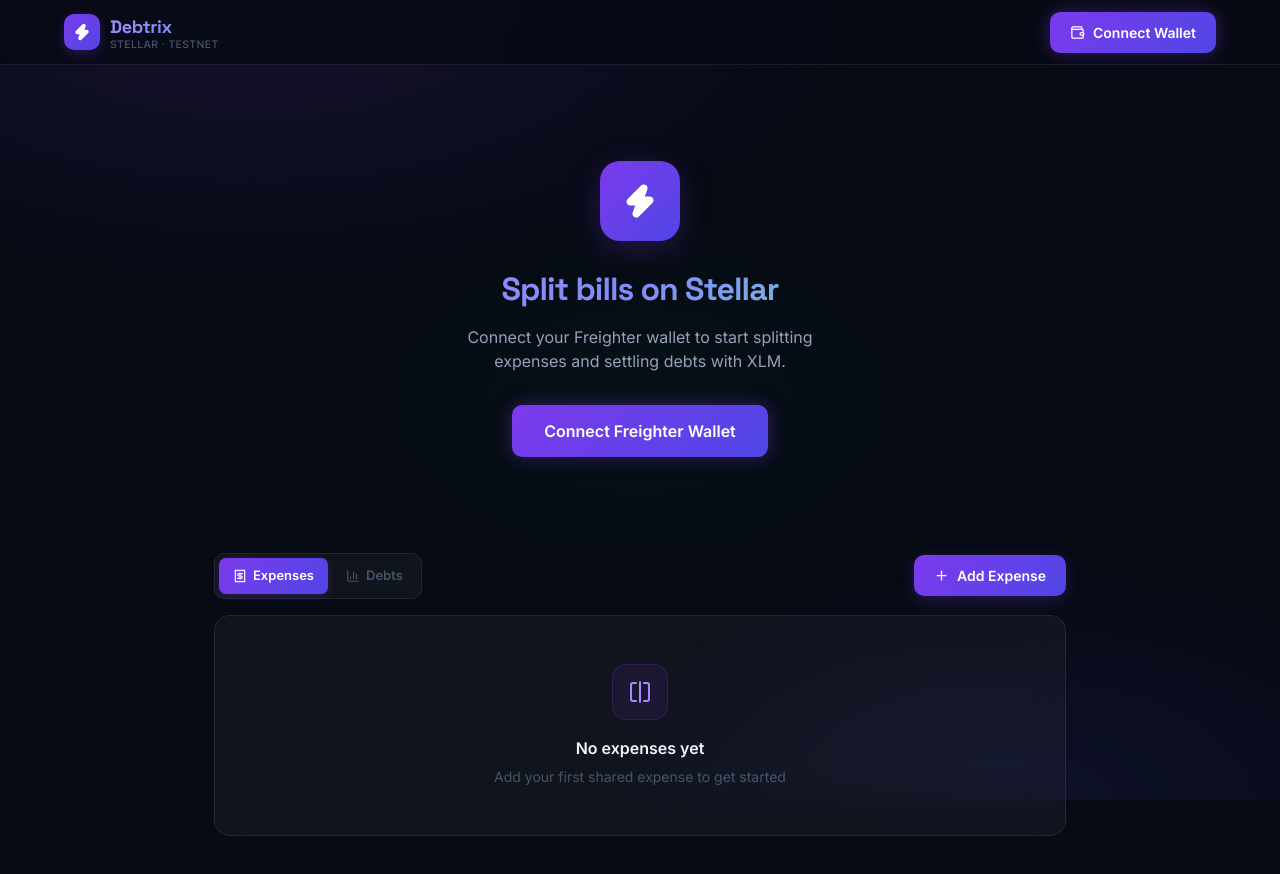
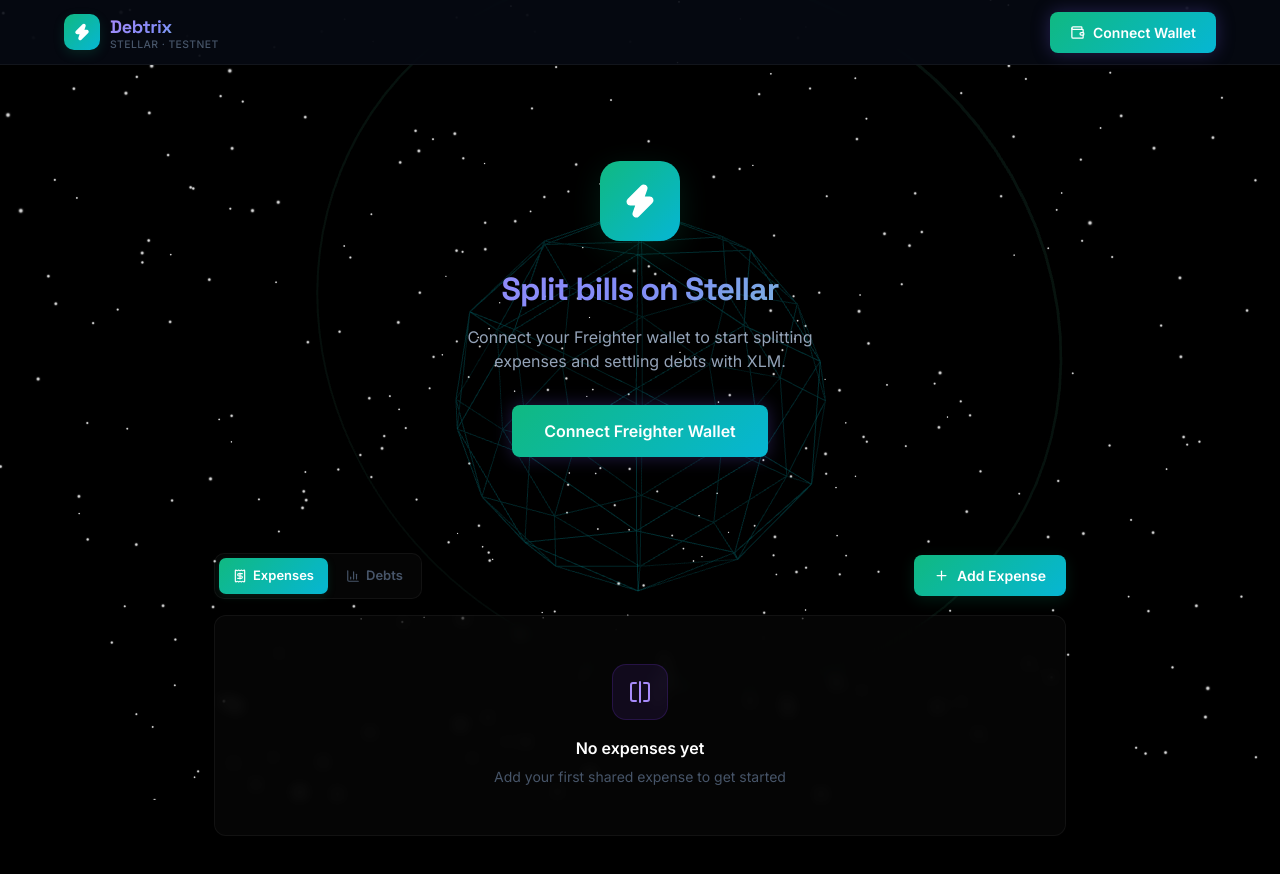
Before and after one commit to subhadip890/Debtrix, a React (Vite) app: page / in a window 1280 px wide. Shown: the top 874 px of the page. Built offline with nearby package versions, Linux system fonts and the light colour scheme; what @stellar/stellar-sdk would draw is missing.

Commit message:
ui: implement threejs animated background and minimalistic sleek design

```diff
--- a/package.json
+++ b/package.json
@@ -10,12 +10,15 @@
     "preview": "vite preview"
   },
   "dependencies": {
+    "@react-three/drei": "^10.7.7",
+    "@react-three/fiber": "^9.6.0",
     "@stellar/freighter-api": "^6.0.1",
     "@stellar/stellar-sdk": "^15.0.1",
     "buffer": "^6.0.3",
     "lucide-react": "^1.8.0",
     "react": "^19.2.4",
-    "react-dom": "^19.2.4"
+    "react-dom": "^19.2.4",
+    "three": "^0.183.2"
   },
   "devDependencies": {
     "@eslint/js": "^9.39.4",
--- a/src/App.jsx
+++ b/src/App.jsx
@@ -13,6 +13,7 @@
 import DebtSummary from './components/DebtSummary'
 import SettleModal from './components/SettleModal'
 import TransactionFeedback from './components/TransactionFeedback'
+import AnimatedBackground from './components/AnimatedBackground'
 
 export default function App() {
   const { publicKey, network, isConnected, connecting, error: walletError, connectWallet, disconnectWallet } = useWallet()
@@ -87,6 +88,9 @@
 
   return (
     <>
+      {/* 3D Animated WebGL Background */}
+      <AnimatedBackground />
+
       {/* Header */}
       <Header
         rightContent={
--- /dev/null
+++ b/src/components/AnimatedBackground.jsx
@@ -0,0 +1,80 @@
+import { useRef } from 'react'
+import { Canvas, useFrame } from '@react-three/fiber'
+import { Stars } from '@react-three/drei'
+
+function WireframeGeometry() {
+  const meshRef = useRef()
+
+  // Slowly rotate the mesh
+  useFrame(({ clock }) => {
+    if (meshRef.current) {
+      meshRef.current.rotation.x = clock.getElapsedTime() * 0.05
+      meshRef.current.rotation.y = clock.getElapsedTime() * 0.1
+    }
+  })
+
+  return (
+    <mesh ref={meshRef}>
+      <icosahedronGeometry args={[4, 1]} />
+      <meshStandardMaterial
+        color="#10b981"
+        wireframe={true}
+        transparent={true}
+        opacity={0.15}
+        emissive="#06b6d4"
+        emissiveIntensity={0.5}
+      />
+    </mesh>
+  )
+}
+
+function FloatingRing() {
+  const meshRef = useRef()
+
+  useFrame(({ clock }) => {
+    if (meshRef.current) {
+      meshRef.current.rotation.x = clock.getElapsedTime() * 0.08
+      meshRef.current.rotation.y = clock.getElapsedTime() * -0.05
+      meshRef.current.rotation.z = Math.sin(clock.getElapsedTime() * 0.2) * 0.1
+    }
+  })
+
+  return (
+    <mesh ref={meshRef}>
+      <torusGeometry args={[8, 0.02, 16, 100]} />
+      <meshBasicMaterial color="#10b981" transparent={true} opacity={0.1} />
+    </mesh>
+  )
+}
+
+export default function AnimatedBackground() {
+  return (
+    <div
+      style={{
+        position: 'fixed',
+        inset: 0,
+        zIndex: -10,
+        background: '#000000',
+        pointerEvents: 'none',
+      }}
+    >
+      <Canvas camera={{ position: [0, 0, 15], fov: 60 }}>
+        <fog attach="fog" args={['#000000', 10, 30]} />
+        <ambientLight intensity={0.5} />
+
+        <Stars
+          radius={50}
+          depth={50}
+          count={3000}
+          factor={4}
+          saturation={0}
+          fade
+          speed={0.5}
+        />
+
+        <WireframeGeometry />
+        <FloatingRing />
+      </Canvas>
+    </div>
+  )
+}
--- a/src/index.css
+++ b/src/index.css
@@ -4,24 +4,24 @@
 
 /* ─── Design Tokens ─── */
 :root {
-  --bg-base: #070b14;
-  --bg-surface: rgba(255, 255, 255, 0.04);
-  --bg-surface-hover: rgba(255, 255, 255, 0.07);
-  --border: rgba(255, 255, 255, 0.08);
-  --border-glow: rgba(124, 58, 237, 0.4);
-  --accent-from: #7c3aed;
-  --accent-to: #4f46e5;
-  --accent-glow: rgba(124, 58, 237, 0.25);
+  --bg-base: #000000;
+  --bg-surface: rgba(255, 255, 255, 0.02);
+  --bg-surface-hover: rgba(255, 255, 255, 0.04);
+  --border: rgba(255, 255, 255, 0.05);
+  --border-glow: rgba(16, 185, 129, 0.3);
+  --accent-from: #10b981; /* Emerald */
+  --accent-to: #06b6d4;   /* Cyan */
+  --accent-glow: rgba(16, 185, 129, 0.15);
   --success: #10b981;
   --success-glow: rgba(16, 185, 129, 0.2);
   --error: #ef4444;
   --error-glow: rgba(239, 68, 68, 0.2);
   --warning: #f59e0b;
-  --text-primary: #f1f5f9;
+  --text-primary: #ffffff;
   --text-secondary: #94a3b8;
   --text-muted: #475569;
-  --radius: 16px;
-  --radius-sm: 10px;
+  --radius: 12px;
+  --radius-sm: 8px;
 }
 
 /* ─── Base ─── */
@@ -44,19 +44,6 @@
   -webkit-font-smoothing: antialiased;
 }
 
-/* ─── Background Mesh ─── */
-body::before {
-  content: '';
-  position: fixed;
-  inset: 0;
-  background:
-    radial-gradient(ellipse 80% 60% at 20% 0%, rgba(124, 58, 237, 0.12) 0%, transparent 60%),
-    radial-gradient(ellipse 60% 50% at 80% 100%, rgba(79, 70, 229, 0.1) 0%, transparent 60%),
-    radial-gradient(ellipse 40% 40% at 50% 50%, rgba(16, 185, 129, 0.03) 0%, transparent 70%);
-  pointer-events: none;
-  z-index: 0;
-}
-
 #root {
   position: relative;
   z-index: 1;
@@ -67,14 +54,14 @@
   background: var(--bg-surface);
   border: 1px solid var(--border);
   border-radius: var(--radius);
-  backdrop-filter: blur(20px);
-  -webkit-backdrop-filter: blur(20px);
-  transition: border-color 0.2s, box-shadow 0.2s;
+  backdrop-filter: blur(8px);
+  -webkit-backdrop-filter: blur(8px);
+  transition: border-color 0.4s ease, box-shadow 0.4s ease;
 }
 
 .glass-card:hover {
-  border-color: rgba(255, 255, 255, 0.12);
-  box-shadow: 0 8px 32px rgba(0, 0, 0, 0.3);
+  border-color: rgba(255, 255, 255, 0.08);
+  box-shadow: 0 4px 30px rgba(0, 0, 0, 0.2);
 }
 
 /* ─── Gradient Button ─── */
```
Also changed, not shown: 1 other file (tests, documents, lock files or other folders).
